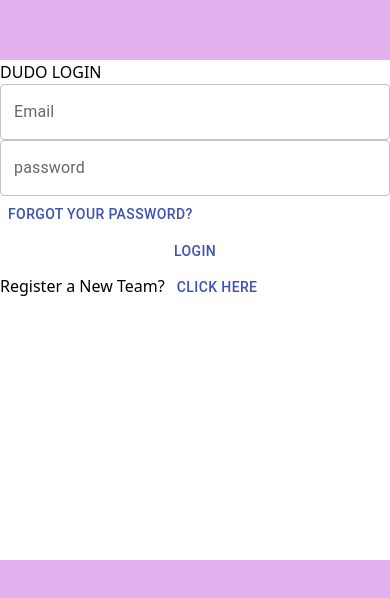
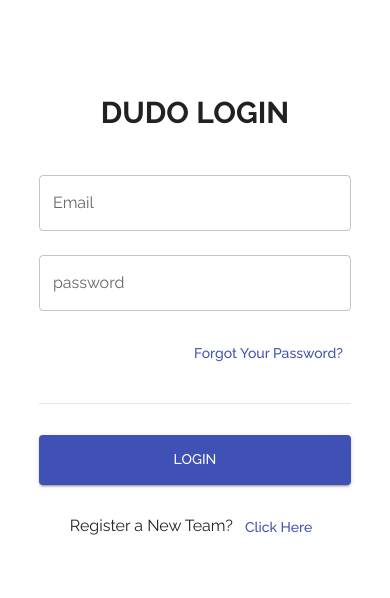
Before and after one commit to TalalMajeed/Dudo-Frontend, a React (Vite) app: page /login in a window 390 px wide. Shown: the part 112-710 px from the top of the page. Built offline with nearby package versions, Linux system fonts and the light colour scheme.

Commit message:
Completed Login Page Design

```diff
--- a/src/main.jsx
+++ b/src/main.jsx
@@ -20,6 +20,12 @@ const theme = createTheme({
         primary: {
             main: '#3f51b5',
         },
+    },
+    typography: {
+        fontFamily: [
+            'Raleway',
+            'sans-serif',
+        ].join(','),
     },
 });
 
--- a/src/pages/Login/index.jsx
+++ b/src/pages/Login/index.jsx
@@ -1,19 +1,26 @@
 import "./styles.scss";
-import { Button, TextField } from "@mui/material";
+import { Button, TextField, Card } from "@mui/material";
+import Art from "../../assets/login-art.svg";
 
 export default function Login() {
     return (
         <main id="login" className="w-[100svw] h-[100svh] flex justify-center items-center">
-            <section className="flex flex-col w-[500px] h-[500px] bg-white">
-                <h1>DUDO LOGIN</h1>
-                <TextField label="Email" type="text" />
-                <TextField label="password" type="text" />
-                <div>
-                    <Button>Forgot Your Password?</Button>
+            <Card id="login-card" className="flex w-[850px] h-[550px]">
+                <div className="w-[50%] !bg-[#f8f3fc]">
+                    <img src={Art} alt="login" className="w-[100%] h-[550px]" />
                 </div>
-                <Button>Login</Button>
-                <div>Register a New Team? <Button>Click Here</Button></div>
-            </section>
+                <form className="flex flex-col w-[50%] h-[550px] items-center gap-6 pt-10 pb-10">
+                    <h1 className="text-3xl font-bold mt-5 mb-5">DUDO LOGIN</h1>
+                    <TextField className="w-[80%]" label="Email" type="text" />
+                    <TextField className="w-[80%]" label="password" type="text" />
+                    <div className="flex justify-end w-[80%]">
+                        <Button className="!normal-case">Forgot Your Password?</Button>
+                    </div>
+                    <hr className="w-[80%] m-auto" />
+                    <Button variant="contained" className="w-[80%] h-[50px]">Login</Button>
+                    <div>Register a New Team? <Button className="!normal-case">Click Here</Button></div>
+                </form>
+            </Card>
         </main>
     );
 }
--- a/src/pages/Login/styles.scss
+++ b/src/pages/Login/styles.scss
@@ -3,3 +3,20 @@
 #login {
     background-color: $secondary-light;
 }
+
+@media screen and (max-width: 786px) {
+    #login {
+        background-color: white;
+        #login-card {
+            width: 100%;
+            box-shadow: none !important;
+
+            div:first-child {
+                display: none;
+            }
+            form {
+                width: 100%;
+            }
+        }
+    }
+}
--- a/tailwind.config.js
+++ b/tailwind.config.js
@@ -2,7 +2,11 @@
 export default {
     content: ["./index.html", "./src/**/*.{js,ts,jsx,tsx}"],
     theme: {
-        extend: {},
+        extend: {
+            fontFamily: {
+                sans: ["Raleway", "sans-serif"],
+            },
+        },
     },
     plugins: [],
 };
```
Also changed, not shown: src/assets/login-art.svg (added).
